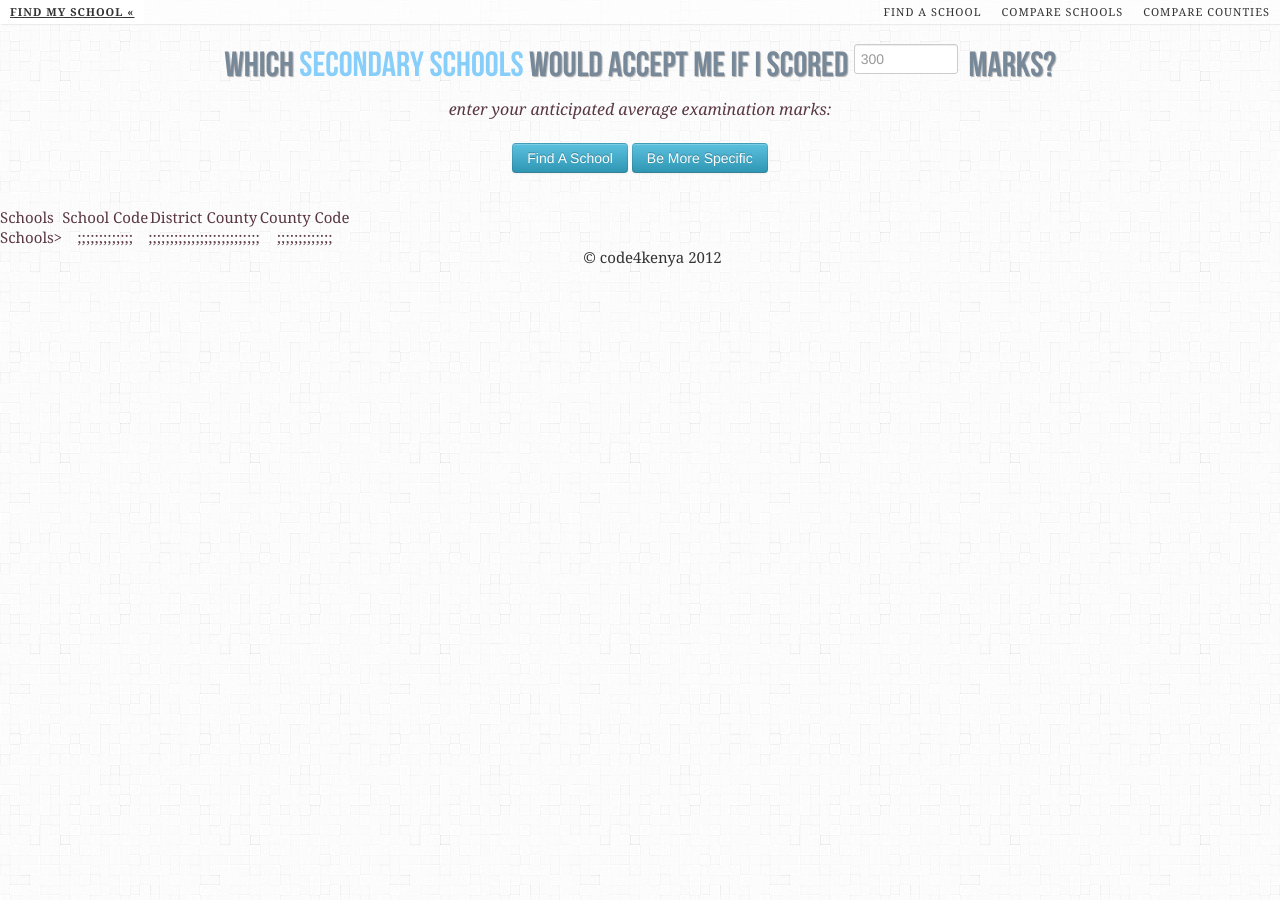
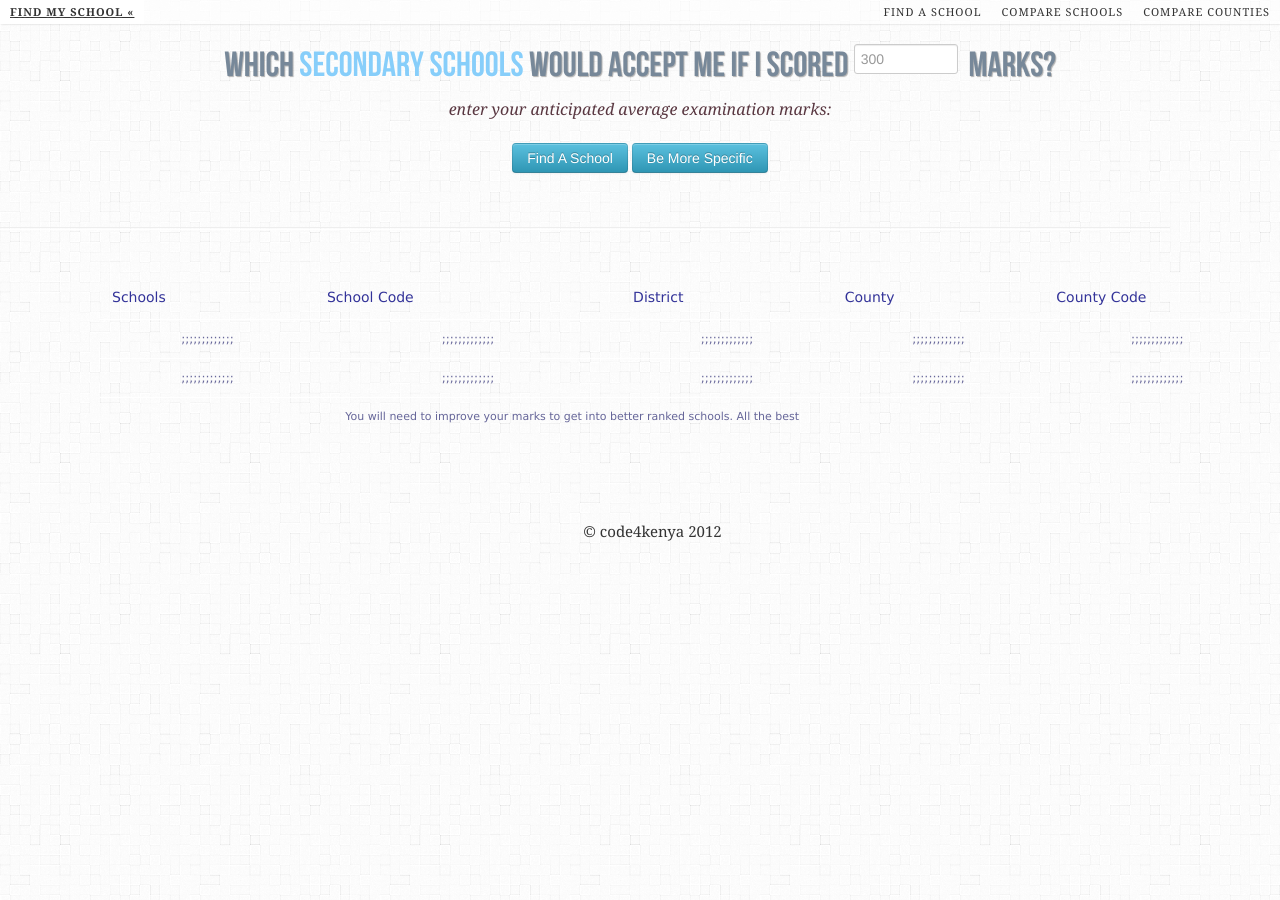
Before and after one commit to munenedenis/FindMySchool, a Jekyll site: the page built from results.html, in a window 1280 px wide. Built offline with Jekyll 4.4.1, drawn with Linux system fonts in a browser that asks for light colours; nearby versions of some CDN libraries; comment, search, counter and statistics services are not loaded.

Commit message:
Table schools Display

```diff
--- a/css/mystyle.css
+++ b/css/mystyle.css
@@ -24,7 +24,7 @@ Table Style for predicted Secondary Schools results.
 	text-align: left;
 	border-collapse: collapse;
 	background: url('img/blurry.jpg') 330px 59px no-repeat;
-}
+	}
 #background-image th
 {
 	padding: 12px;
@@ -45,7 +45,7 @@ Table Style for predicted Secondary Schools results.
 #background-image tbody td
 {
 	background: url('img/back.png');
-}
+	}
 * html #background-image tbody td
 {
 	/*
--- a/results.html
+++ b/results.html
@@ -7,47 +7,53 @@ section: results
 
 <div class="row">
 
-    <style> {
-        margin: 15px 70px 15px;
-        padding: 10px 20px;
-  }
-  </style>
+        <div class="span12">
+<hr align="center">
 
-      <div class="span12">
+          <table id="background-image" summary="These are the Schools that would call you with your Marks:" align="center" style="width:100%; height:100%; text-align:center; margin-left:100px;">
+
+            <thead>
+              <tr>
+                <th scope="col">Schools</th>
+                <th scope="col"> School Code</th>
+                <th scope="col"> District</th>
+                <th scope="col"> County</th>
+                <th scope="col"> County Code</th>
+              </tr>
+            </thead>
+
+            <tfoot>
+              <tr>
+                <td colspan="4">You will need to improve your marks to get into better ranked schools. All the best</td>
+              </tr>
+            </tfoot>
 
 
-          <table class="background-image">
-
             <tbody>
-
               <tr>
-
-                <th> Schools</th>
-                <td> School Code</td>
-                <td> District</td>
-                <td> County</td>
-                <td> County Code</td>
+                <td>;;;;;;;;;;;;;</td>
+                <td>;;;;;;;;;;;;;</td>
+                <td>;;;;;;;;;;;;;</td>
+                <td>;;;;;;;;;;;;;</td>
+                <td>;;;;;;;;;;;;;</td>
 
               </tr>
 
               <tr>
 
-                <th> Schools></th>
                 <td>;;;;;;;;;;;;;</td>
-                <td> ;;;;;;;;;;;;;</td>
-                <td> ;;;;;;;;;;;;;</td>
-                <td> ;;;;;;;;;;;;;</td>
-
+                <td>;;;;;;;;;;;;;</td>
+                <td>;;;;;;;;;;;;;</td>
+                <td>;;;;;;;;;;;;;</td>
+                 <td>;;;;;;;;;;;;;</td>
               </tr>
-
-
 
             </tbody>
 
           </table>
 
-
+    </div>
 
     </div>
 
-    </div>
+<br/><br/>
```
